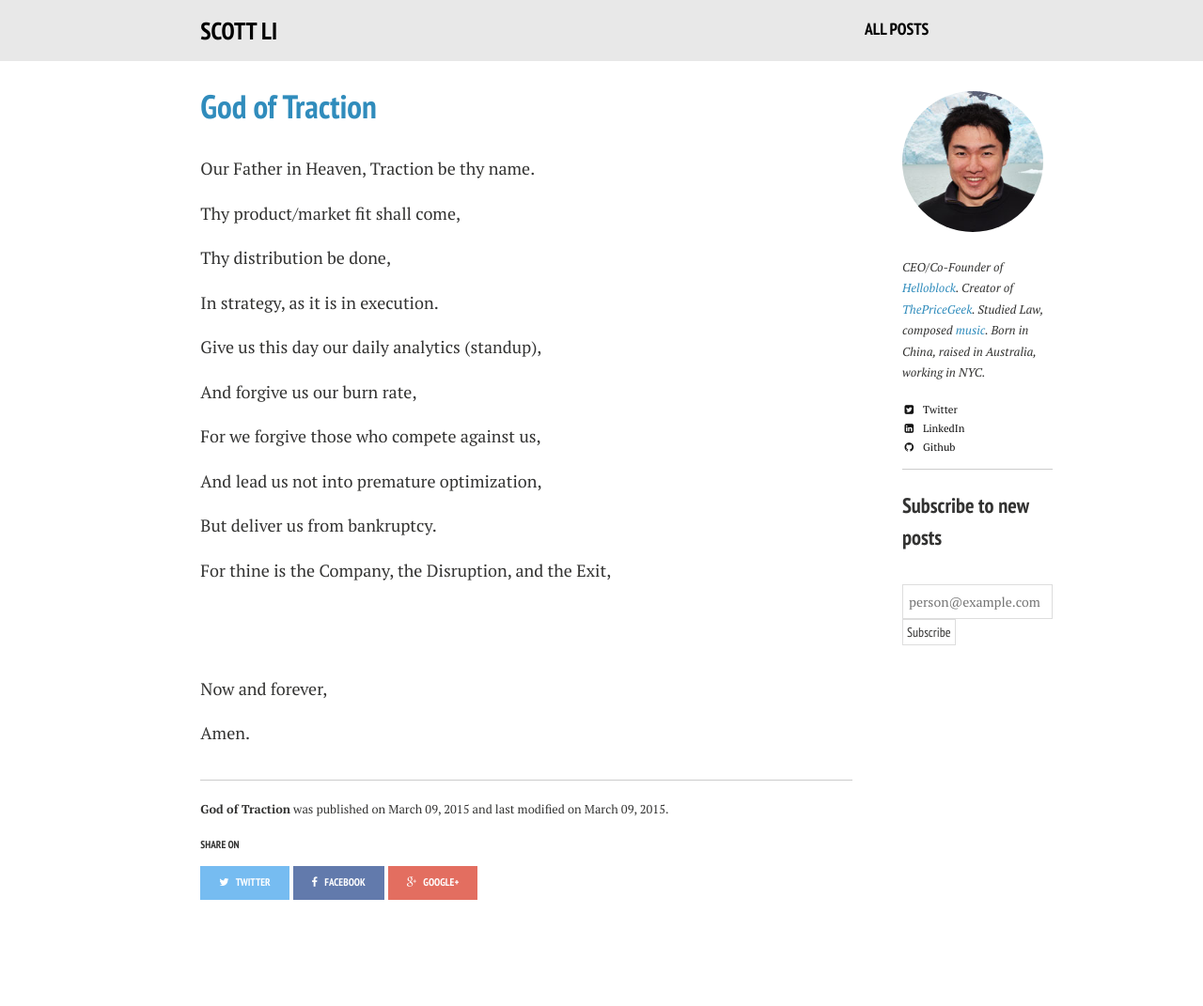
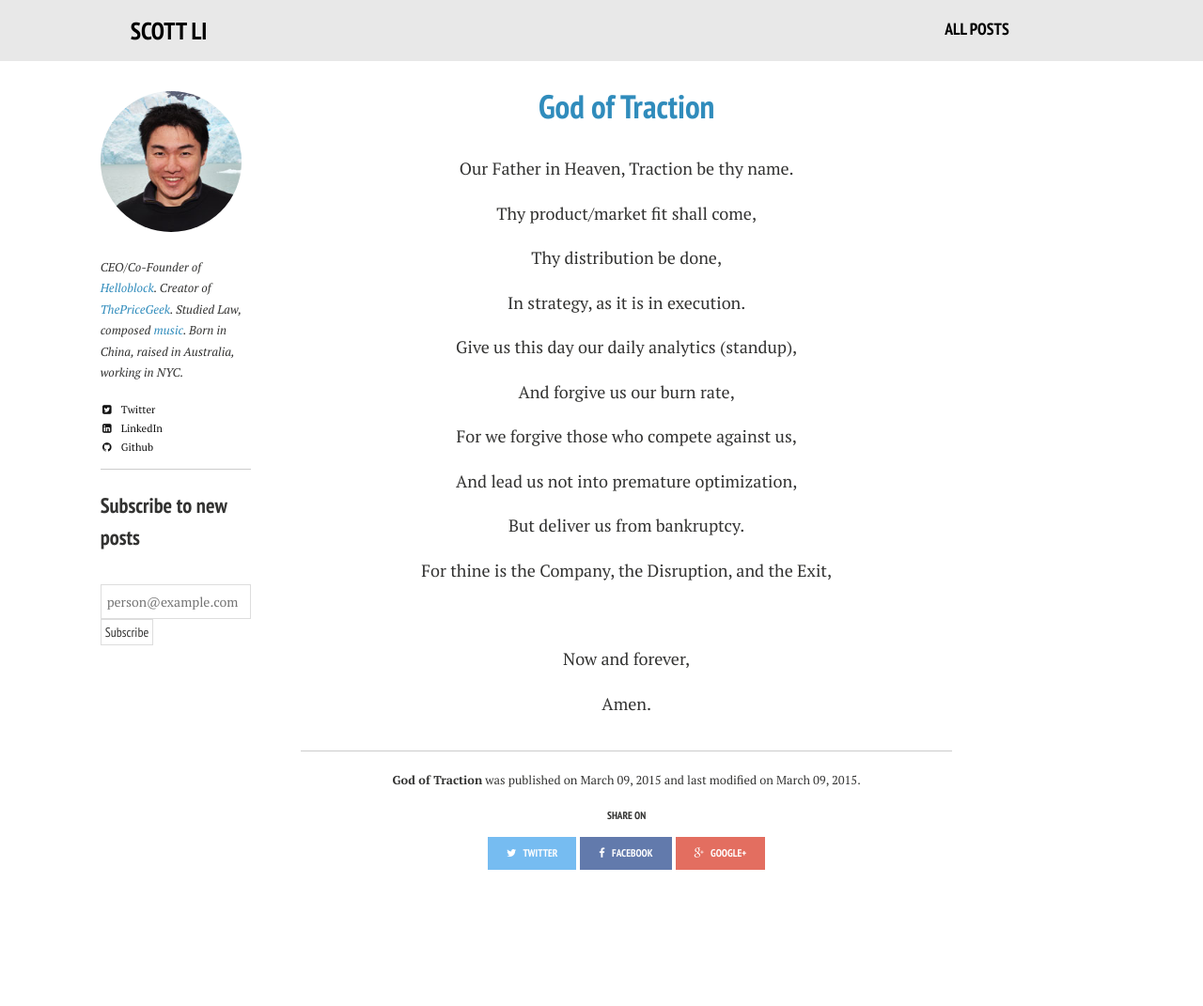
Before and after one commit to scottlingran/scottyli.github.io, a Jekyll site: the page built from _posts/2015-03-09-god-of-traction.md, in a window 1280 px wide. Shown: the whole page at 94% size. Built offline with Jekyll 4.4.1, drawn with Linux system fonts in a browser that asks for light colours; nearby versions of some CDN libraries; comment, search, counter and statistics services are not loaded; after the commit the page ends 1040 px from its top, so only the background shows below that.

Commit message:
traction formatting

```diff
--- a/_layouts/post.html
+++ b/_layouts/post.html
@@ -29,15 +29,20 @@
 {% endif %}
 
 <div id="main" role="main">
+  <div class="article-author-side">
+    {% include _author-bio.html %}
+    <hr />
+    {% include _mailchimp.html %}
+  </div>
   <article class="post">
     <div class="headline-wrap">
       {% if page.link %}
-        <h1><a href="{{ page.link }}">{{ page.title }}</a></h1>
+        <h1 id="{{ page.css }}"><a href="{{ page.link }}">{{ page.title }}</a></h1>
       {% else %}
-        <h1><a href="{{ site.url }}{{ page.url }}" rel="bookmark" title="{{ page.title }}">{{ page.title }}</a></h1>
+        <h1 id="{{ page.css }}"><a href="{{ site.url }}{{ page.url }}" rel="bookmark" title="{{ page.title }}">{{ page.title }}</a></h1>
       {% endif %}
     </div><!--/ .headline-wrap -->
-    <div class="article-wrap">
+    <div class="article-wrap" id="{{ page.css }}">
       {{ content }}
       <hr />
       <footer role="contentinfo">
@@ -64,11 +69,6 @@
       {% endif %}
     </span>
   </article>
-  <div class="article-author-side">
-    {% include _author-bio.html %}
-    <hr />
-    {% include _mailchimp.html %}
-  </div>
 </div><!-- /#main -->
 
 <div class="footer-wrap">
--- a/_posts/2015-03-09-god-of-traction.md
+++ b/_posts/2015-03-09-god-of-traction.md
@@ -28,7 +28,7 @@ And lead us not into premature optimization,
 But deliver us from bankruptcy.
 
 For thine is the Company, the Disruption, and the Exit,
-<br><br><br><br>
+<br><br><br>
 Now and forever,
 
 Amen.
--- a/_sass/page.scss
+++ b/_sass/page.scss
@@ -580,20 +580,20 @@ $button-size: 1.5rem;
 	@include suffix(12,1);
 
 	@media #{$small} {
-		@include grid(12,5.5);
-		@include prefix(12,2);
+		@include grid(12,6);
+		@include prefix(12,1);
 		@include suffix(12,0);
 	}
 
 	@media #{$large} {
-		@include grid(12,5.5);
-		@include prefix(12,2);
+		@include grid(12,6);
+		@include prefix(12,1.3);
 		@include suffix(12,0);
 	}
 
 	@media #{$x-large} {
-		@include grid(12,5.5);
-		@include prefix(12,2);
+		@include grid(12,6);
+		@include prefix(12,1.3);
 		@include suffix(12,0);
 	}
 }
@@ -601,23 +601,42 @@ $button-size: 1.5rem;
 .top-navigation {
 	@media #{$small} {
 		@include grid(12,2);
-		@include prefix(12,0);
+		@include prefix(12,1);
 		@include suffix(12,0);
 	}
 
 	@media #{$large} {
 		@include grid(12,2);
-		@include prefix(12,0);
+		@include prefix(12,1);
 		@include suffix(12,0);
 	}
 
 	@media #{$x-large} {
 		@include grid(12,2);
-		@include prefix(12,0);
+		@include prefix(12,1);
 		@include suffix(12,0);
 	}
 
 }
+
+.article-author-side {
+	@media #{$small} {
+		@include grid(12,1.5);
+		@include prefix(12,0.5);
+		@include suffix(12,1);
+	}
+	@media #{$large} {
+		@include grid(12,1.5);
+		@include prefix(12,1);
+		@include suffix(12,0.5);
+	}
+	@media #{$x-large} {
+		@include grid(12,1.5);
+		@include prefix(12,1);
+		@include suffix(12,0.5);
+	}
+}
+
 
 #main .post, #main .page, #index {
 	@include grid(12,10);
@@ -626,42 +645,22 @@ $button-size: 1.5rem;
 
 	@media #{$small} {
 		@include grid(12,8);
-		@include prefix(12,2);
+		@include prefix(12,0);
 		@include suffix(12,0);
 	}
 
 	@media #{$large} {
 		@include grid(12,6.5);
-		@include prefix(12,2);
+		@include prefix(12,0);
 		@include suffix(12,0);
 	}
 
 	@media #{$x-large} {
 		@include grid(12,6);
-		@include prefix(12,2);
+		@include prefix(12,0);
 		@include suffix(12,0);
 	}
 }
-
-
-.article-author-side {
-	@media #{$small} {
-		@include grid(12,10);
-		@include prefix(12,0.5);
-		@include suffix(12,0.5);
-	}
-	@media #{$large} {
-		@include grid(12,1.5);
-		@include prefix(12,0.5);
-		@include suffix(12,0.5);
-	}
-	@media #{$x-large} {
-		@include grid(12,1.5);
-		@include prefix(12,0.5);
-		@include suffix(12,0.5);
-	}
-}
-
 
 .footer-wrap footer {
 	// @include grid(12,10);
--- a/_sass/typography.scss
+++ b/_sass/typography.scss
@@ -184,3 +184,9 @@ pre {
 	line-height: 1.5;
 	overflow-x: auto;
 }
+
+
+// Other
+#center {
+  text-align: center;
+}
```
Also changed, not shown: other parts of _posts/2015-03-09-god-of-traction.md (+1 -1 lines), _layouts/home.html (+8 -8 lines), _layouts/post-index.html (+5 -5 lines).
